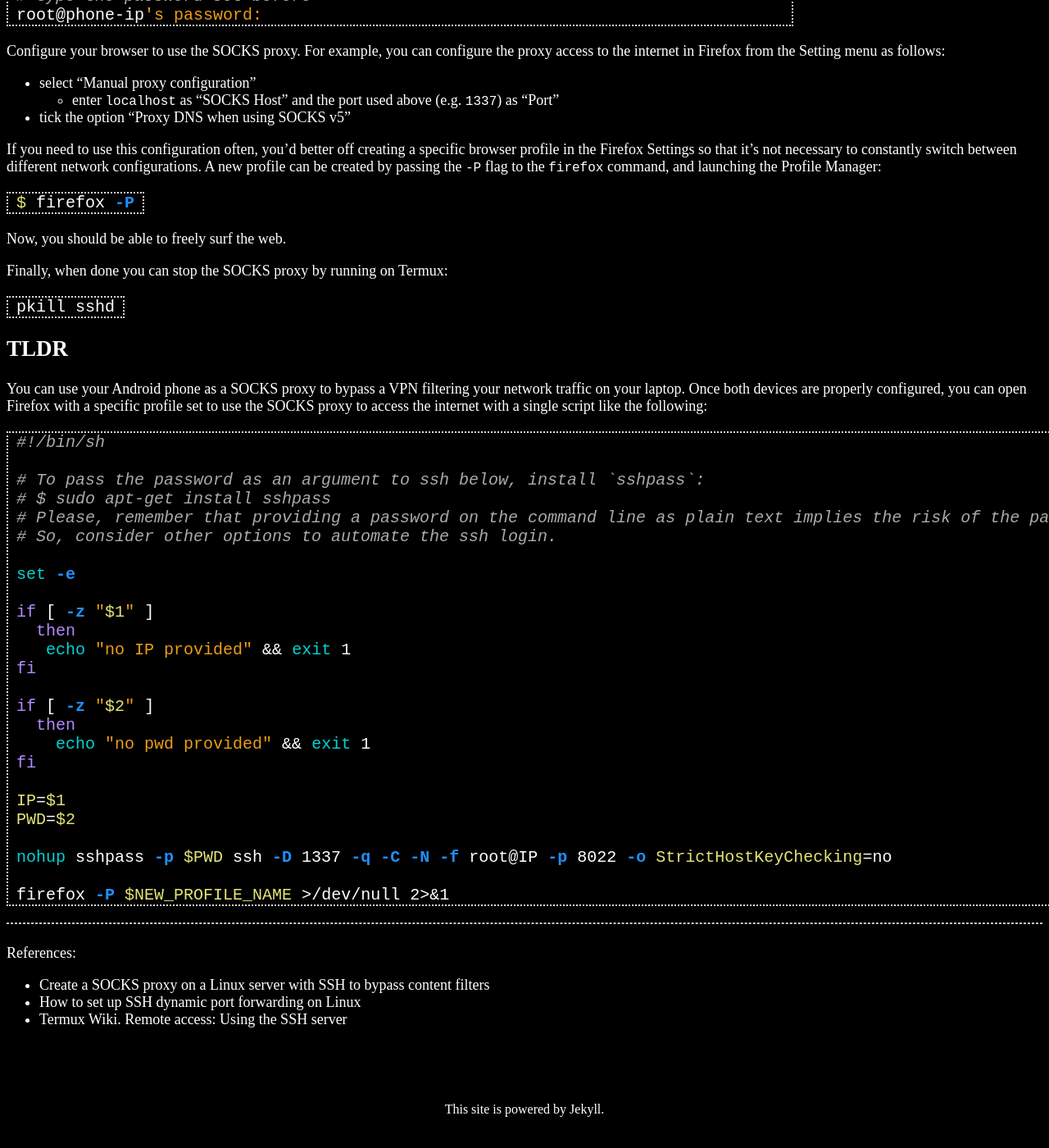
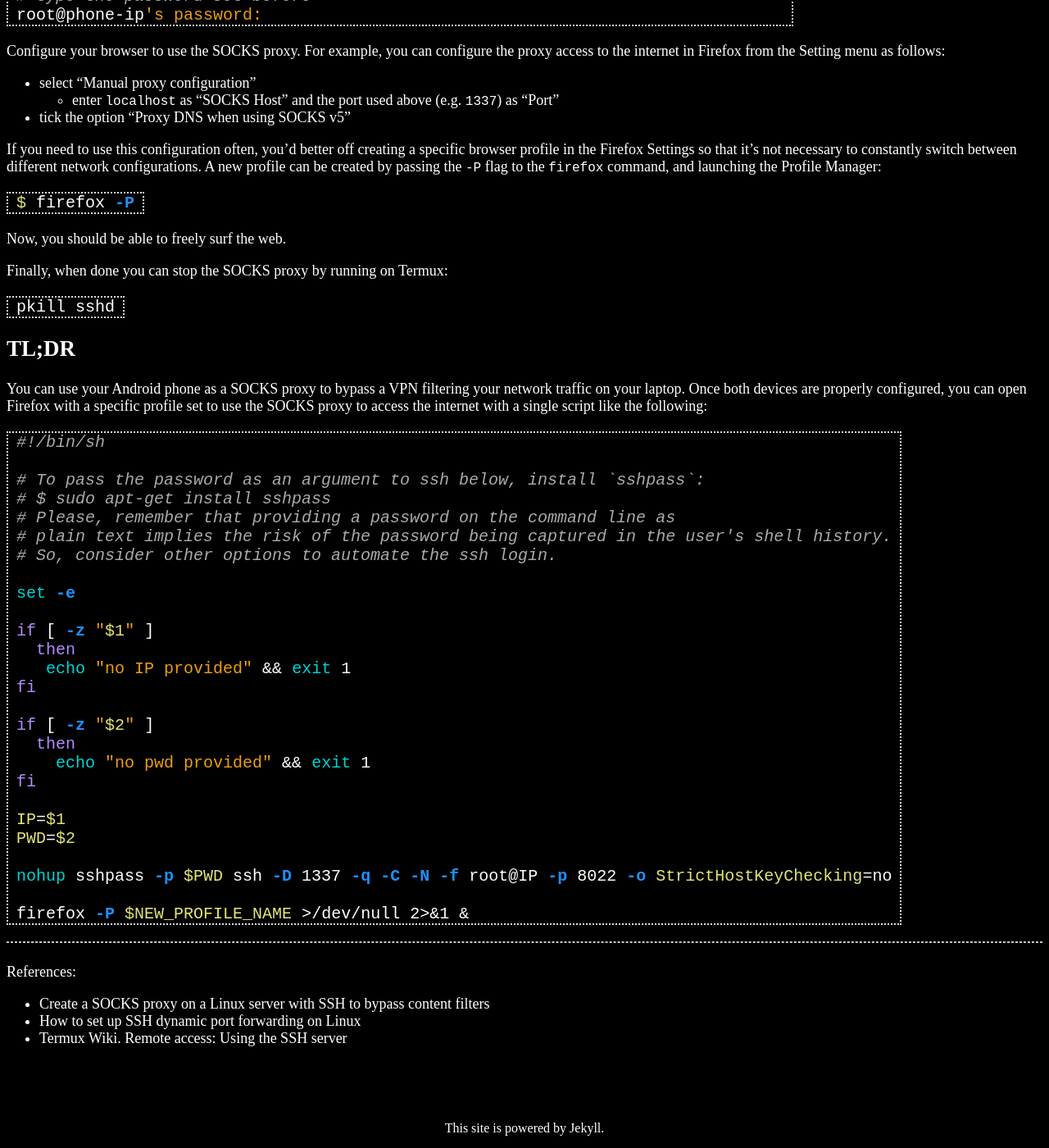
Before and after one commit to giulianopz/giulianopz.github.io, a Jekyll site: the page built from _posts/2023-09-26-escape-vpn.md, in a window 1280 px wide and 1400 px high, scrolled down 1592 px. Shown: the whole window at 82% size. Built offline with Jekyll 4.4.1, drawn with Linux system fonts in a browser that asks for light colours; nearby versions of some CDN libraries; before the commit the page ends 2969 px from its top, so only the background shows below that.

Commit message:
Tweak code snippet

````diff
--- a/_posts/2023-09-26-escape-vpn.md
+++ b/_posts/2023-09-26-escape-vpn.md
@@ -75,7 +75,7 @@ Finally, when done you can stop the SOCKS proxy by running on Termux:
 pkill sshd
 ```
 
-## TLDR
+## TL;DR
 
 You can use your Android phone as a SOCKS proxy to bypass a VPN filtering your network traffic on your laptop. Once both devices are properly configured, you can open Firefox with a specific profile set to use the SOCKS proxy to access the internet with a single script like the following:
 ```bash
@@ -83,7 +83,8 @@ You can use your Android phone as a SOCKS proxy to bypass a VPN filtering your n
 
 # To pass the password as an argument to ssh below, install `sshpass`:
 # $ sudo apt-get install sshpass
-# Please, remember that providing a password on the command line as plain text implies the risk of the password being captured in the user's shell history.
+# Please, remember that providing a password on the command line as
+# plain text implies the risk of the password being captured in the user's shell history.
 # So, consider other options to automate the ssh login.
 
 set -e
@@ -103,7 +104,7 @@ PWD=$2
 
 nohup sshpass -p $PWD ssh -D 1337 -q -C -N -f root@IP -p 8022 -o StrictHostKeyChecking=no
 
-firefox -P $NEW_PROFILE_NAME >/dev/null 2>&1
+firefox -P $NEW_PROFILE_NAME >/dev/null 2>&1 &
 ```
 
 ---
````
